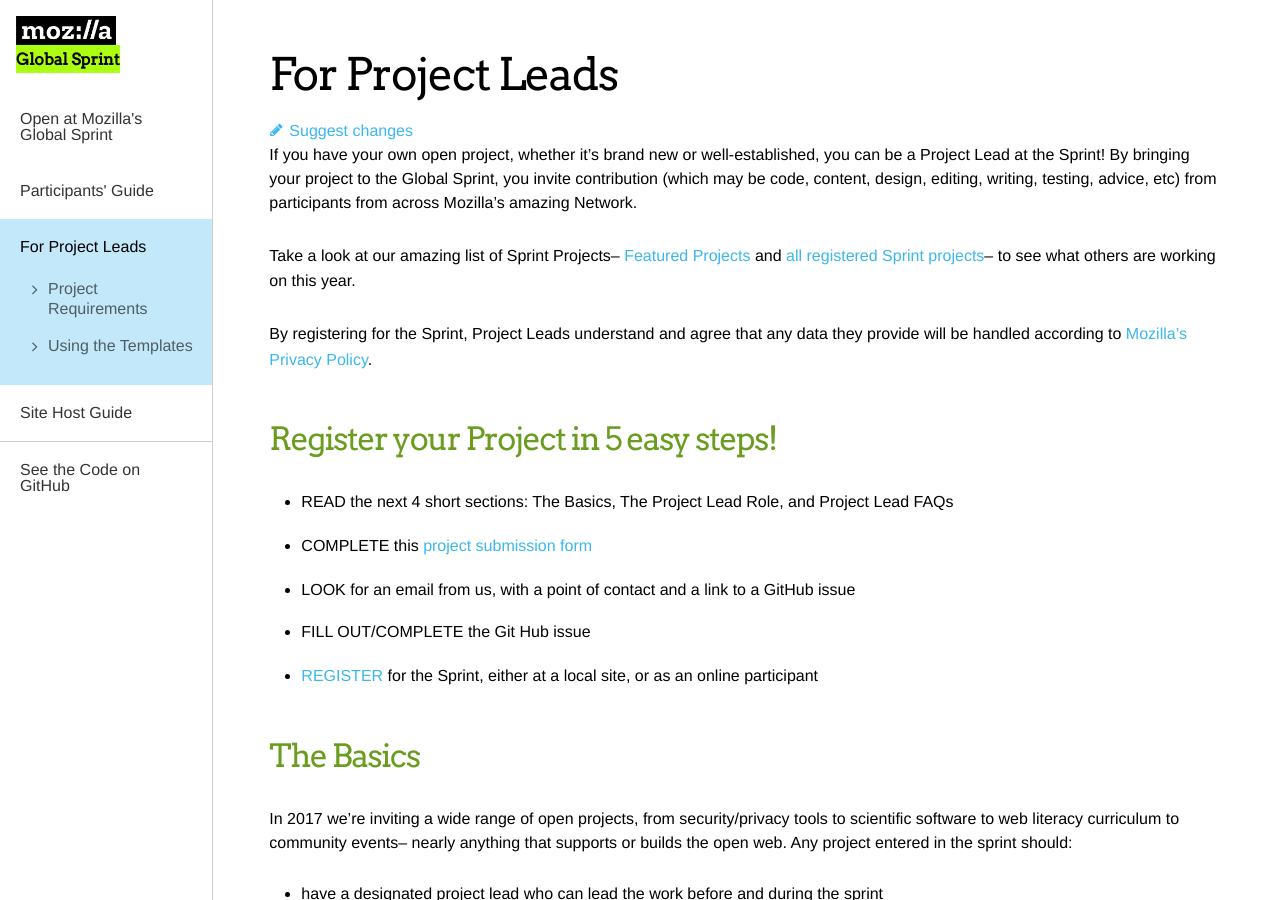
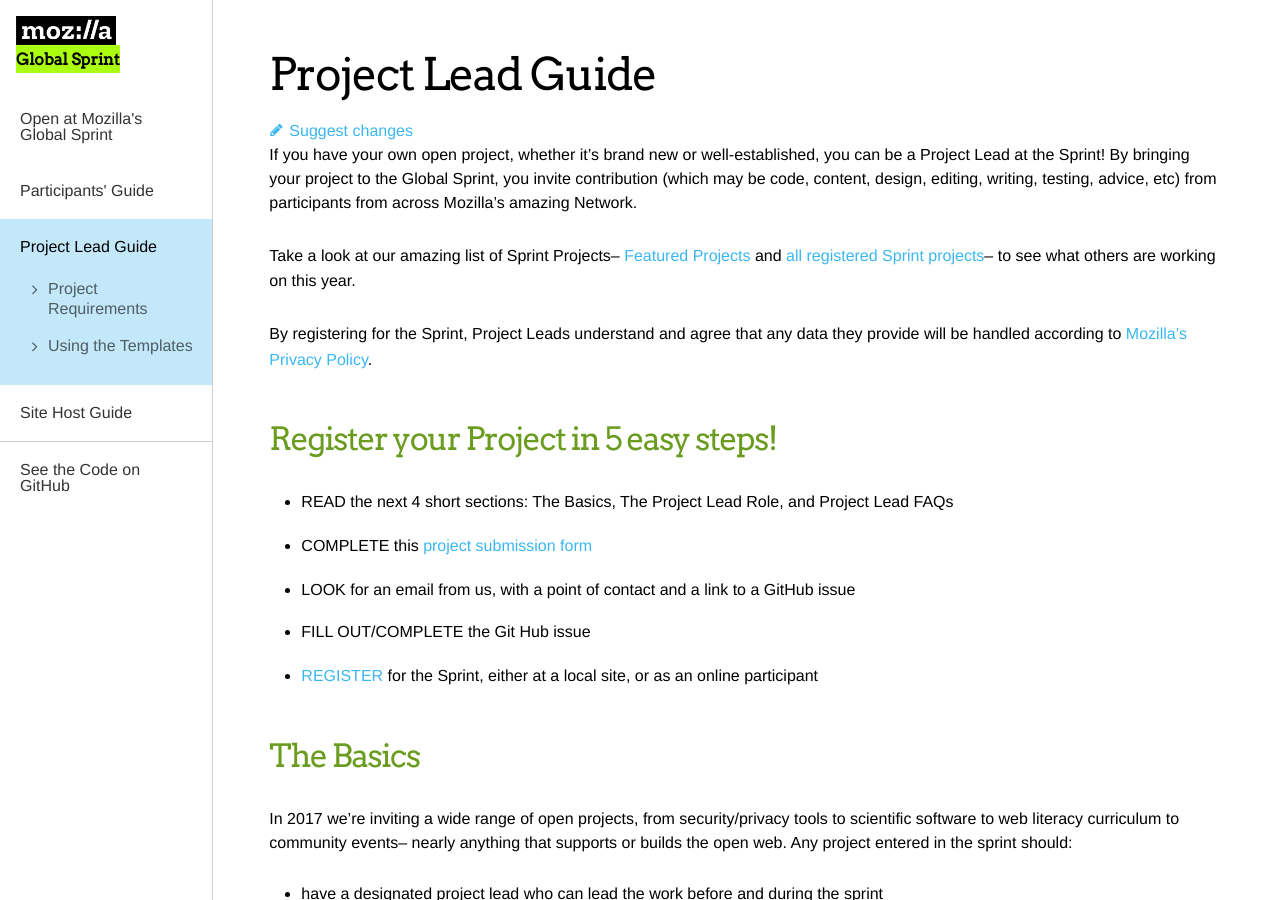
Before and after one commit to mozilla/global-sprint, a Jekyll site: the page built from _articles/project-lead-guide.md, in a window 1280 px wide and 900 px high. Built offline with Jekyll 4.4.1, drawn with Linux system fonts in a browser that asks for light colours; comment, search, counter and statistics services are not loaded.

Commit message:
Update project-lead-guide.md

```diff
--- a/_articles/project-lead-guide.md
+++ b/_articles/project-lead-guide.md
@@ -1,6 +1,6 @@
 ---
 layout: page
-title: "For Project Leads"
+title: "Project Lead Guide"
 following:  _articles/project-lead/project-requirements.md
 contents:
   - _articles/project-lead/project-requirements.md
```
